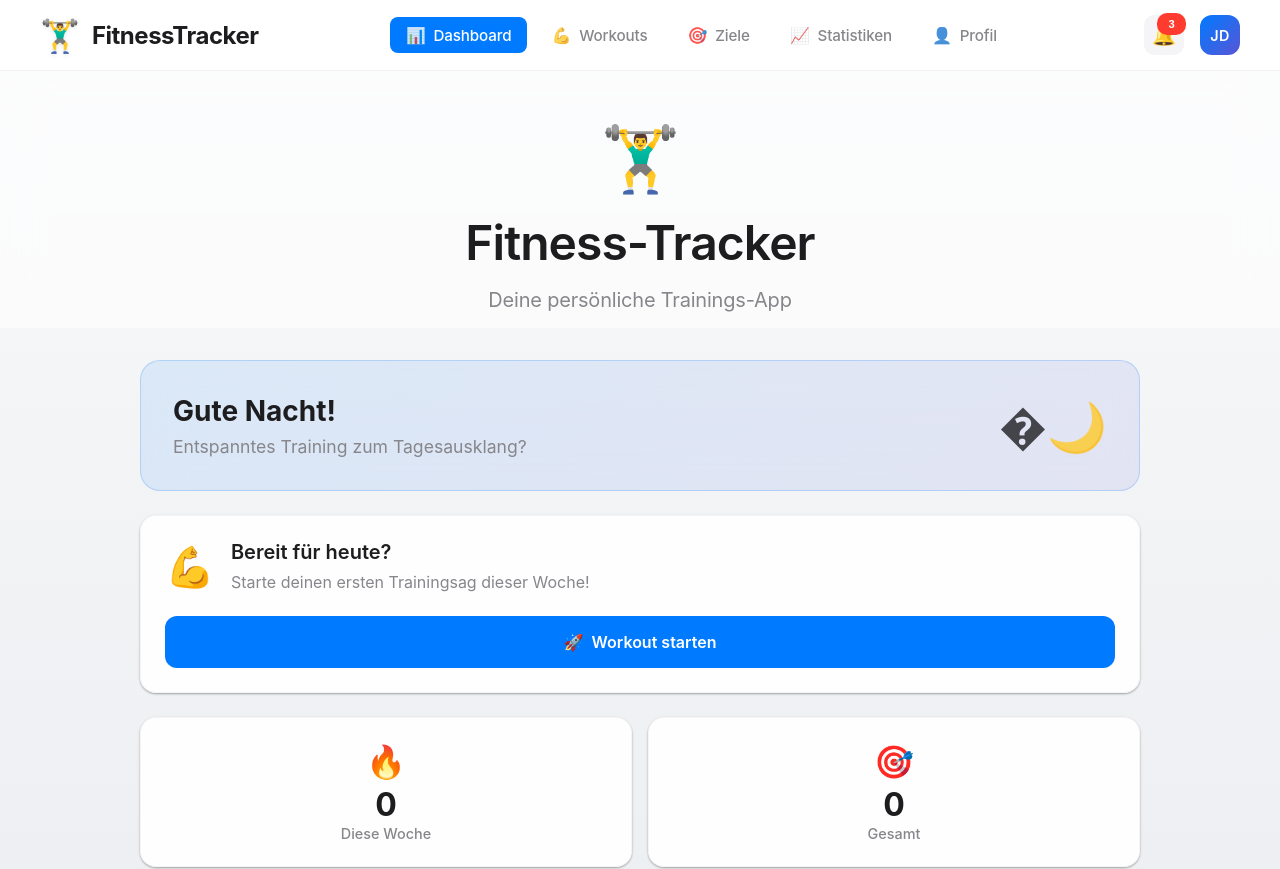
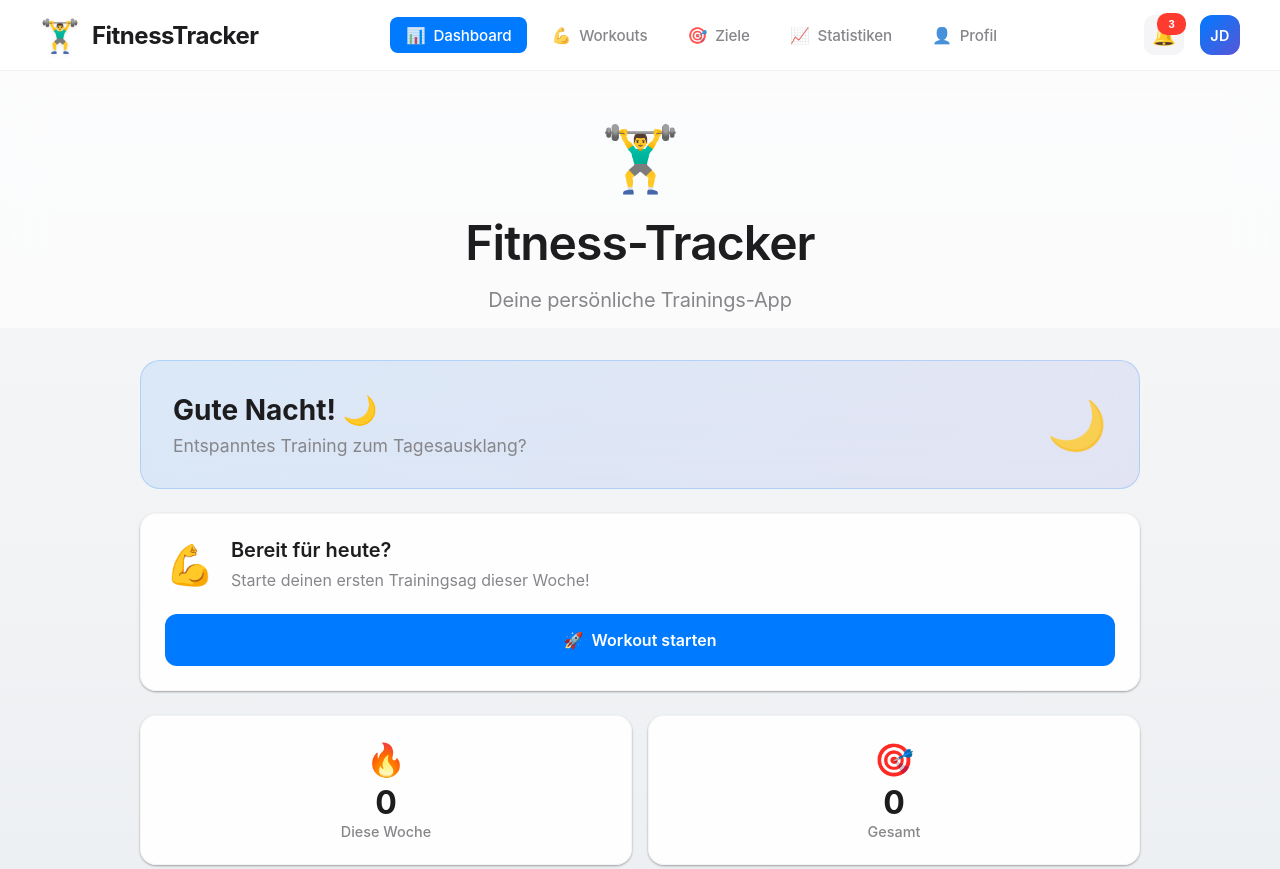
Before and after one commit to MortezaChinahkash/fitness-tracker, a Vue app: page / in a window 1280 px wide. Shown: the top 869 px of the page. Built offline with nearby package versions, Linux system fonts and the light colour scheme.

Commit message:
feat: enhance welcome message and icon with emojis for better user engagement

```diff
--- a/src/components/DashboardView.vue
+++ b/src/components/DashboardView.vue
@@ -164,7 +164,7 @@ const welcomeMessage = computed(() => {
   } else if (hour >= 17 && hour < 22) {
     return 'Guten Abend!'
   } else {
-    return 'Gute Nacht!'
+    return 'Gute Nacht! 🌙'
   }
 })
 
@@ -196,8 +196,8 @@ const welcomeIcon = computed(() => {
   if (hour >= 8 && hour < 12) return '☀️'     // Vormittag: Sonne
   if (hour >= 12 && hour < 17) return '🌞'    // Nachmittag: Helle Sonne
   if (hour >= 17 && hour < 19) return '🌇'    // Abends: Sonnenuntergang
-  if (hour >= 19 && hour < 22) return '�'    // Abend: Dämmerung
-  return '�🌙'                                  // Nacht: Mond
+  if (hour >= 19 && hour < 22) return '🌆'    // Abend: Dämmerung
+  return '🌙'                                  // Nacht: Mond
 })
 
 // Motivation
```
